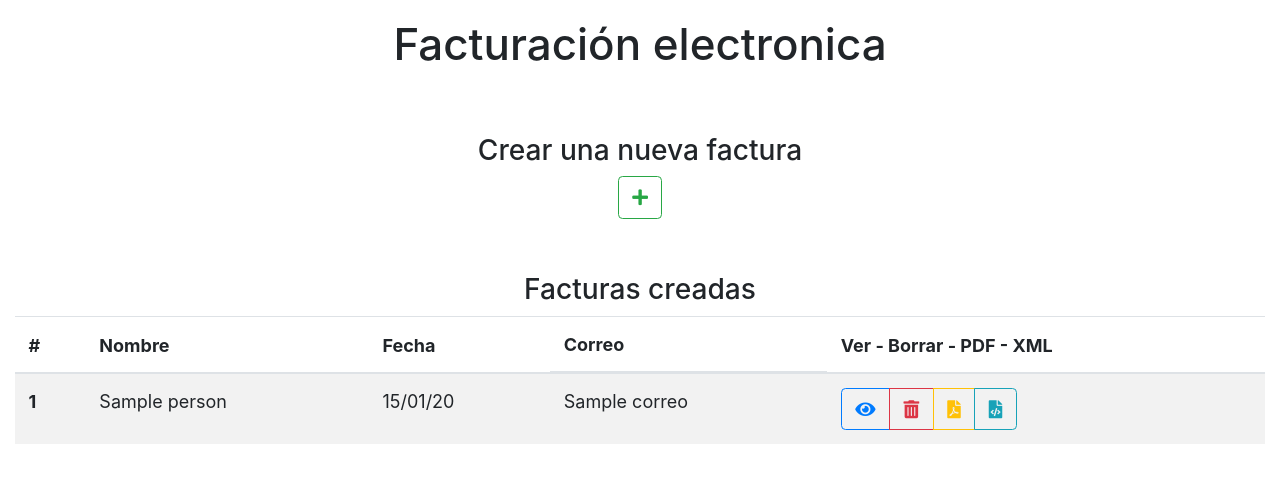
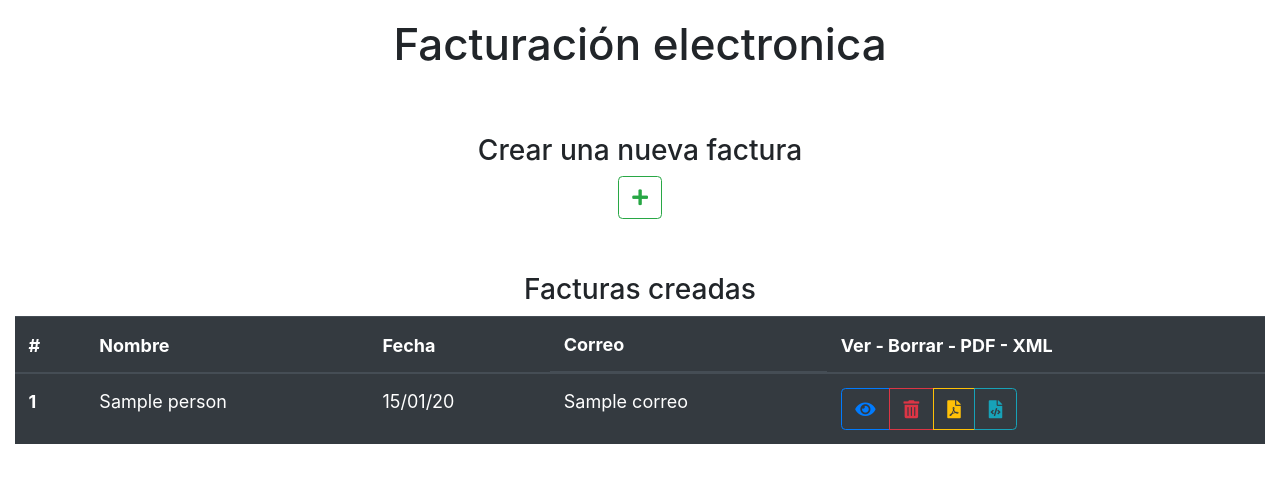
Before and after one commit to CristianFonseca03/facturacion, a Django app: template templates/home.html in a window 1280 px wide. Shown: the top 483 px of the page. Run offline with Django 3.2, Linux system fonts and the light colour scheme; the template is opened without the code that fills it: most values are stand-ins (such as "Sample title", 1, 10 or a date in 2020); some libraries are stand-ins or nearby versions.

Commit message:
change table desing

```diff
--- a/templates/home.html
+++ b/templates/home.html
@@ -14,7 +14,7 @@
         <div class="mt-5">
             <h3>Facturas creadas</h3>
         </div>
-        <table class="table table-striped">
+        <table class="table table-dark">
             <thead>
                 <tr>
                     <th scope="col">#</th>
```
